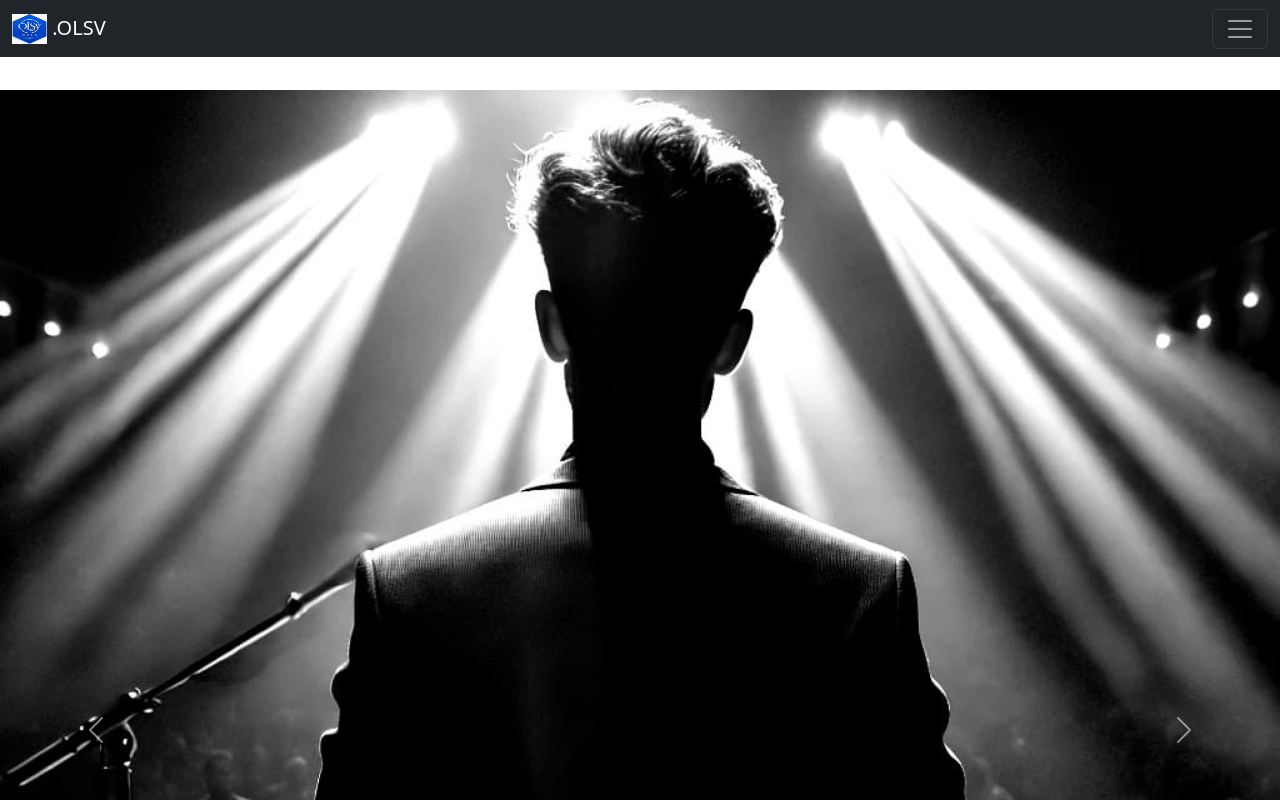
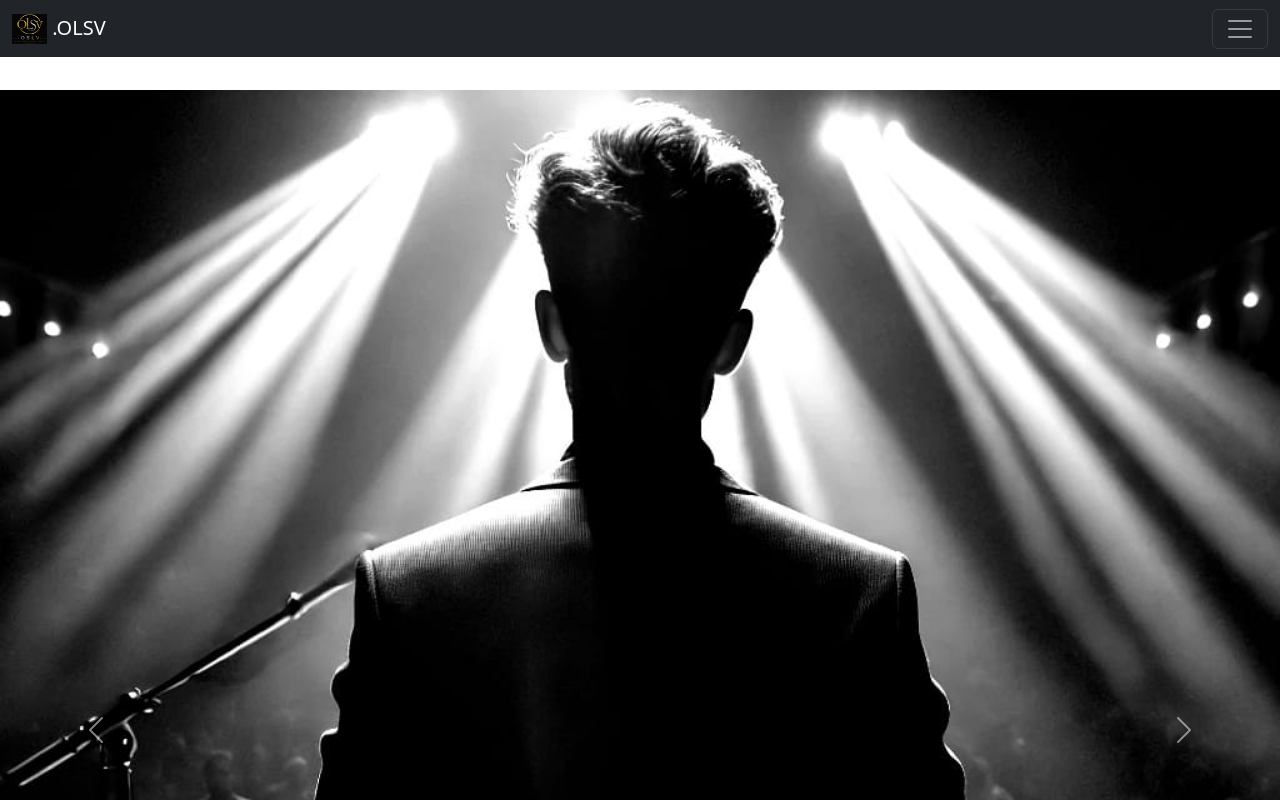
Before and after one commit to SV20008/Web-Oscar, a website: page index.html in a window 1280 px wide. Shown: the top 800 px of the page. Drawn offline with nearby package versions, Linux system fonts and the light colour scheme.

Commit message:
cambio logo

```diff
--- a/index.html
+++ b/index.html
@@ -11,8 +11,8 @@
 <body>
     <nav class="navbar navbar-dark bg-dark fixed-top">
         <div class="container-fluid">
-        <a class="navbar-brand" href="public/img/logo-web-oscar.png">
-        <img src="img/logo-web-oscar.png" alt="Logo" width="35" height="30" class="d-inline-block align-text-top">
+        <a class="navbar-brand" href="public/img/logowebOscar.png">
+        <img src="img/logowebOscar.png" alt="Logo" width="35" height="30" class="d-inline-block align-text-top">
         .OLSV
         </a>
         <button class="navbar-toggler" type="button" data-bs-toggle="offcanvas" data-bs-target="#offcanvasDarkNavbar" aria-controls="offcanvasDarkNavbar" aria-label="Toggle navigation">
```
Also changed, not shown: public/formRifas.html (+2 -2 lines), public/img/logowebOscar.png (added).
